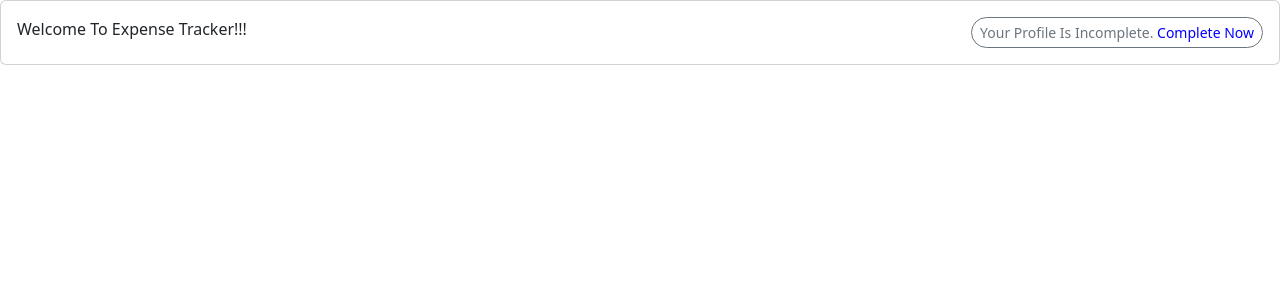
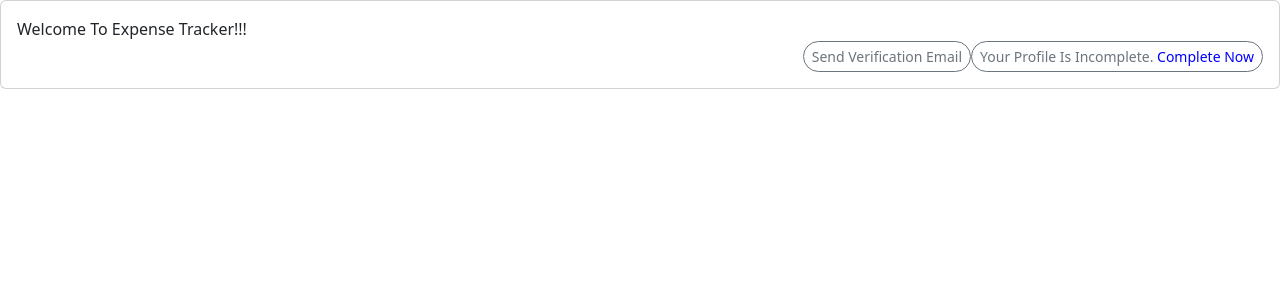
Before and after one commit to Ajeetjha123/expense-tracker-app, a React (Create React App) app: page /expense in a window 1280 px wide. Shown: the top 300 px of the page. Built offline with nearby package versions, Linux system fonts and the light colour scheme.

Commit message:
email verification added

```diff
--- a/src/pages/Expenses.jsx
+++ b/src/pages/Expenses.jsx
@@ -1,14 +1,43 @@
-import React from "react";
+import React, { useContext, useState } from "react";
 import { Button, Card } from "react-bootstrap";
 import { useNavigate } from "react-router-dom";
-
+import AuthContext from "../store/auth-context";
 export const Expenses = () => {
+  const authCtx = useContext(AuthContext);
   const navigate = useNavigate();
+  const [verifictionSent, setVerificationSent] = useState(false);
+  const sendVerificationEmail = async () => {
+    try {
+      const response = await fetch(
+        "https://identitytoolkit.googleapis.com/v1/accounts:sendOobCode?key=AIzaSyA2sHH1MU-g17pDj7gfb7pJJaQB9PZcsuU",
+        {
+          method: "POST",
+          body: JSON.stringify({
+            requestType: "VERIFY_EMAIL",
+            idToken: authCtx.token,
+          }),
+          headers: {
+            "Content-Type": "application/json",
+          },
+        }
+      );
+      if (response.ok) {
+        const responseData = await response.json();
+        console.log("Verification email sent successfully:", responseData);
+        setVerificationSent(true);
+      } else {
+        console.error("Error sending verification email:", response.statusText);
+      }
+    } catch (error) {
+      console.error("Error sending verification email:", error.message);
+    }
+  };
   return (
     <Card>
       <Card.Body>
         <span>Welcome To Expense Tracker!!!</span>
-        {
+        {!verifictionSent ? (
+          <div>
             <Button
               size="sm"
               className="float-end rounded-pill"
@@ -18,7 +47,19 @@ export const Expenses = () => {
               <span>Your Profile Is Incomplete. </span>
               <span style={{ color: "blue" }}>Complete Now</span>
             </Button>
-        }
+
+            <Button
+              size="sm"
+              className="float-end rounded-pill"
+              variant="outline-secondary"
+              onClick={() => sendVerificationEmail()}
+            >
+              Send Verification Email
+            </Button>
+          </div>
+        ) : (
+          <p>Verification email sent! Check your inbox.</p>
+        )}
       </Card.Body>
     </Card>
   );
```
Lines whose indentation alone changed are shown as unchanged.
